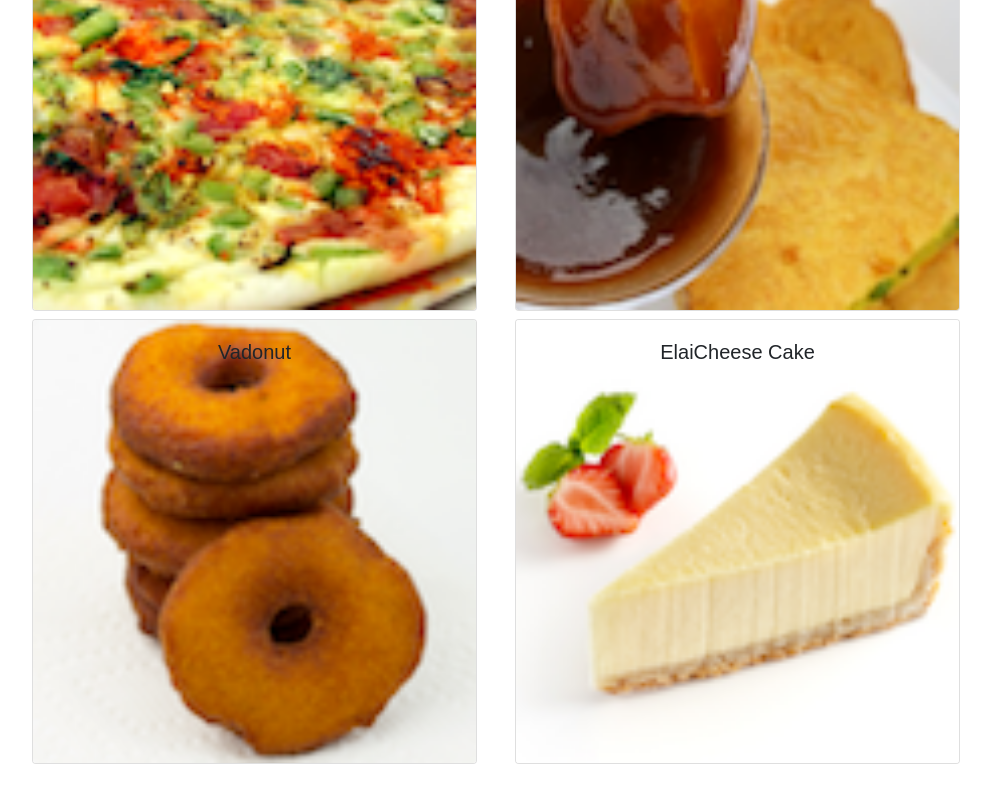
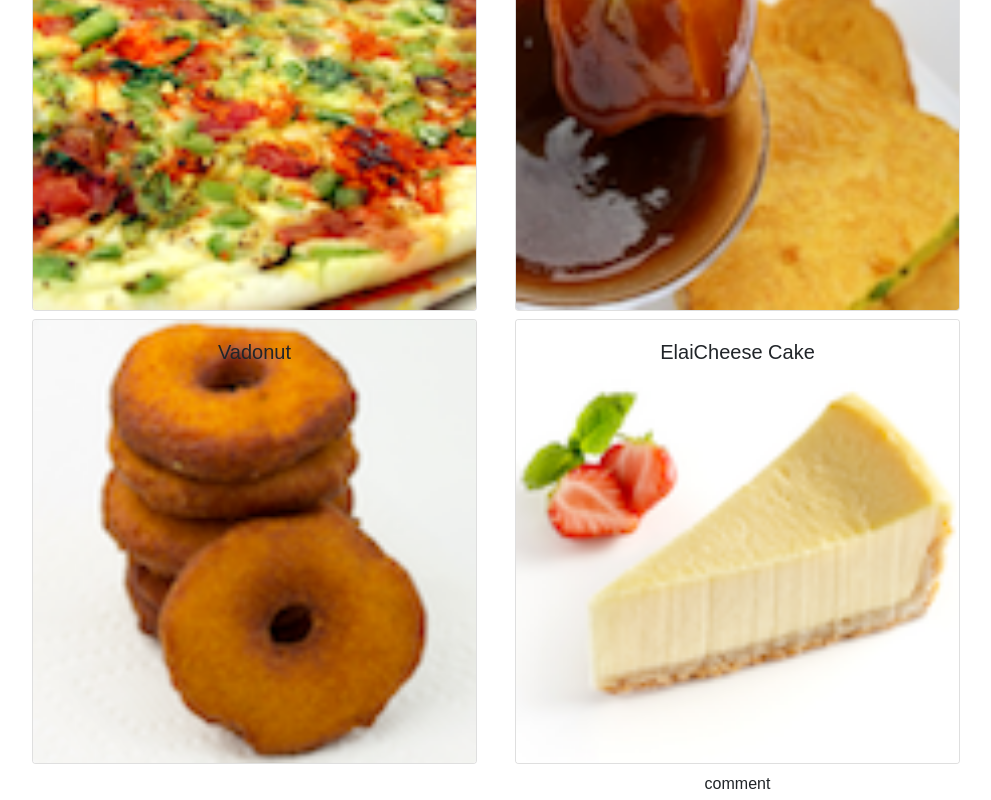
Before and after one commit to ANtibushitse/FrontEndWebDevelopmentReact, a React (Create React App) app: page / in a window 1280 px wide. Shown: the part 194-994 px from the top of the page, without its empty margins (57-1048 px from the left). Before the commit the page ends 971 px from the top, so only its background shows below. Built offline with nearby package versions, Linux system fonts and the light colour scheme.

Commit message:
Assignement1 of Coursera Bootstrap/React course

```diff
--- a/src/App.js
+++ b/src/App.js
@@ -1,9 +1,8 @@
 import React, {Component} from "react";
 import {Navbar, NavbarBrand} from "reactstrap";
 import "./App.css";
-import Menu from "./components/MenuComponenets.js";
+import Menu from "./components/MenuComponent.js";
 import {DISHES} from "./shared/dishes";
-
 class App extends Component {
   constructor(props) {
     super(props);
@@ -21,6 +20,8 @@ class App extends Component {
           </div>
         </Navbar>
         <Menu dishes={this.state.dishes} />
+
+        <div className="row"></div>
       </div>
     );
   }
--- /dev/null
+++ b/src/components/DishdetailComponent.js
@@ -0,0 +1,38 @@
+import React, {Component} from "react";
+import {Card, CardImg, CardImgOverlay, CardText, CardBody, CardTitle} from "reactstrap";
+
+class Dishdetail extends Component {
+  constructor(props) {
+    super(props);
+
+    this.state = {};
+  }
+  renderDish(dish) {
+    // make sure the selected dish is an existing dish
+    if (dish != null) {
+      return (
+        <Card>
+          <CardImg width="100%" src={dish.image} alt={dish.name} />
+          <CardBody>
+            <CardTitle>{dish.name}</CardTitle>
+            <CardText>{dish.description}</CardText>
+          </CardBody>
+        </Card>
+      );
+    } else {
+      return <div></div>;
+    }
+  }
+  render() {
+    return (
+      <div className="row">
+        <div className="col-12 col-md-5 m-1">{this.renderDish(this.props.selectedDish)}</div>
+        <div className="col-12 col-md-5 m-1">comment</div>
+      </div>
+    );
+
+    // props est une suite de variable, l'ensemble des propriétées du component
+  }
+}
+
+export default Dishdetail;
--- a/src/components/MenuComponenets.js
+++ b/src/components/MenuComponent.js
@@ -1,12 +1,13 @@
 import React, {Component} from "react";
 import {Card, CardImg, CardImgOverlay, CardText, CardBody, CardTitle} from "reactstrap";
+import Dishdetail from "./DishdetailComponent";
 
 class Menu extends Component {
   constructor(props) {
     super(props);
-
     this.state = {
       selectedDish: null,
+      // Sert à  cliquer un event  qui rend au Dishes
     };
   }
 
@@ -45,9 +46,10 @@ class Menu extends Component {
     return (
       <div className="container">
         <div className="row">{menu}</div>
-        <div className="row">
-          <div className="col-12 col-md-5 m-1">{this.renderDish(this.state.selectedDish)}</div>
-        </div>
+
+        <Dishdetail selectedDish={this.state.selectedDish} />
+
+        <div className="row"></div>
       </div>
     );
   }
```
